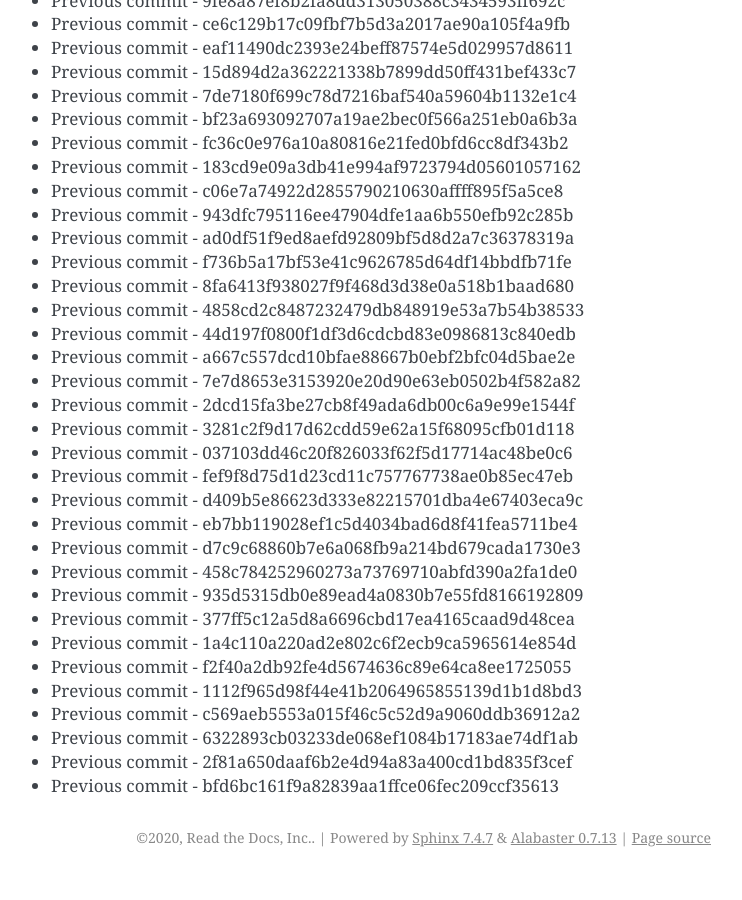
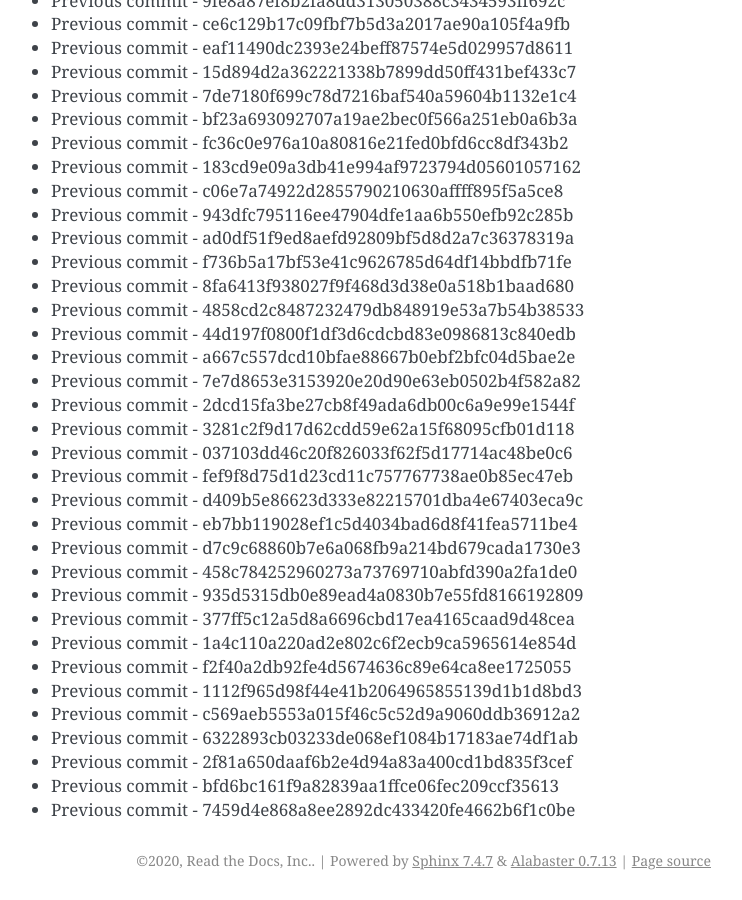
Before and after one commit to readthedocs/rtd-git-stresstest, a Sphinx documentation site: the page built from docs/updates.rst, in a window 1280 px wide and 900 px high, scrolled down 101411 px. Shown: the whole window, without its empty margins (399-1141 px from the left). Built offline with Sphinx 7.4.7, drawn with Linux system fonts in a browser that asks for light colours; before the commit the page ends 102288 px from its top, so only the background shows below that.

Commit message:
Generating commit from previous: 7459d4e868a8ee2892dc433420fe4662b6f1c0be

```diff
--- a/docs/updates.rst
+++ b/docs/updates.rst
@@ -4293,3 +4293,4 @@ It can be tested for any performance characteristics.
 * Previous commit - 6322893cb03233de068ef1084b17183ae74df1ab
 * Previous commit - 2f81a650daaf6b2e4d94a83a400cd1bd835f3cef
 * Previous commit - bfd6bc161f9a82839aa1ffce06fec209ccf35613
+* Previous commit - 7459d4e868a8ee2892dc433420fe4662b6f1c0be
```
